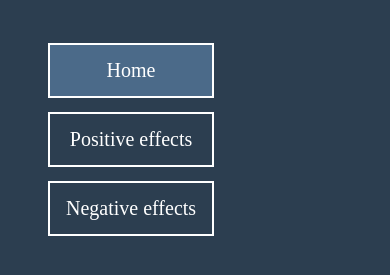
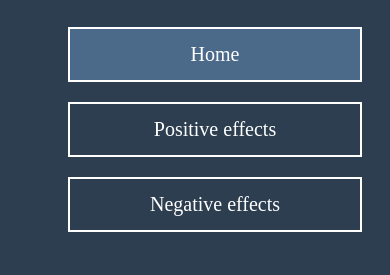
Before and after one commit to CameronTwiggs/Tech-and-Brain, a plain HTML site: page public/index.html in a window 390 px wide. Shown: the part 101-376 px from the top of the page. Drawn offline with Linux system fonts and the light colour scheme.

Commit message:
Add media queries for mobile

```diff
--- a/public/style.css
+++ b/public/style.css
@@ -2,7 +2,7 @@ html#darkmode {
     background-color: #2C3E50;
 }
 #sidenav {
-    float: left;
+    position: absolute;
 }
 ul {
     list-style: none;
@@ -17,6 +17,9 @@ li a {
     font-size: 20px;
     margin-bottom: 14px;
 }
+#sidenav li {
+    margin: 20px;
+}
 li a:hover {
     background-color: #57789A;
     transition-duration: 0.5s;
@@ -29,3 +32,14 @@ a.active {
     color: whitesmoke;
     font-size: 30px;
 }
+#main-header h3:hover {
+    cursor: pointer;
+}
+
+@media only screen and (max-width: 600px) {
+  #sidenav {
+    width: 100%;
+    position: relative;
+    height: auto;
+  }
+}
```
